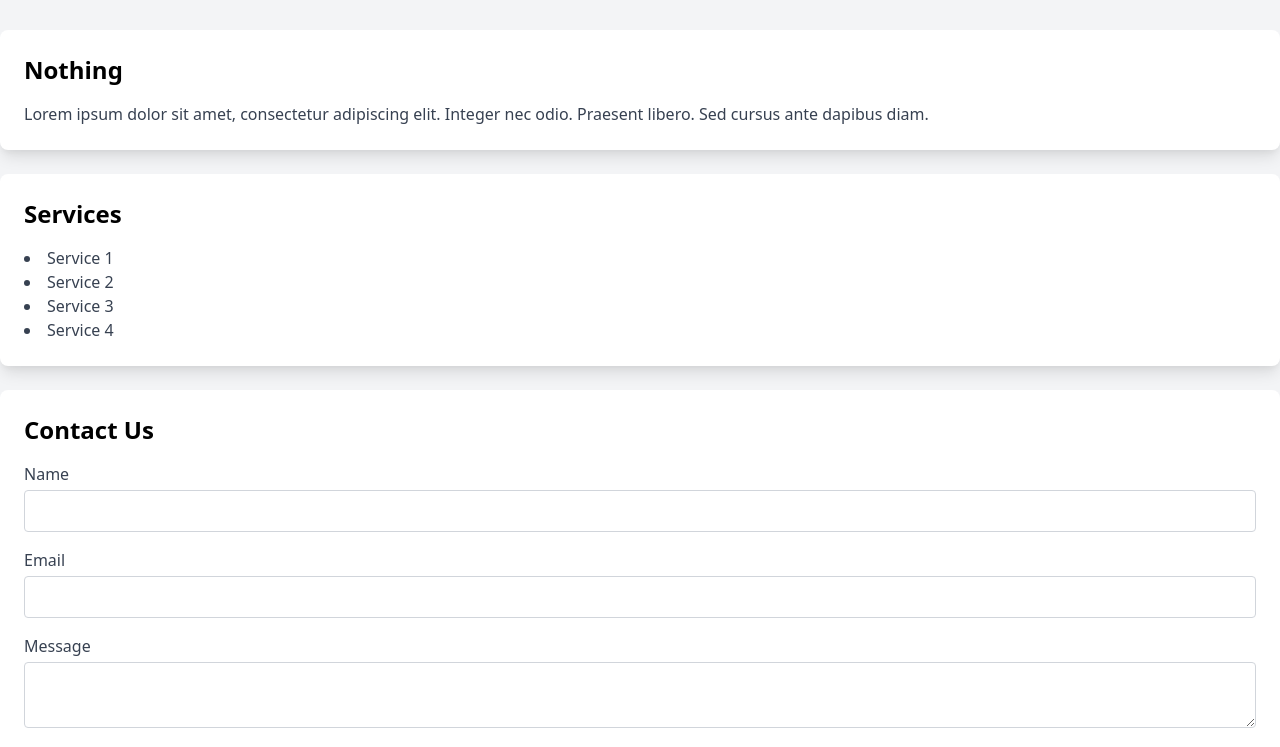
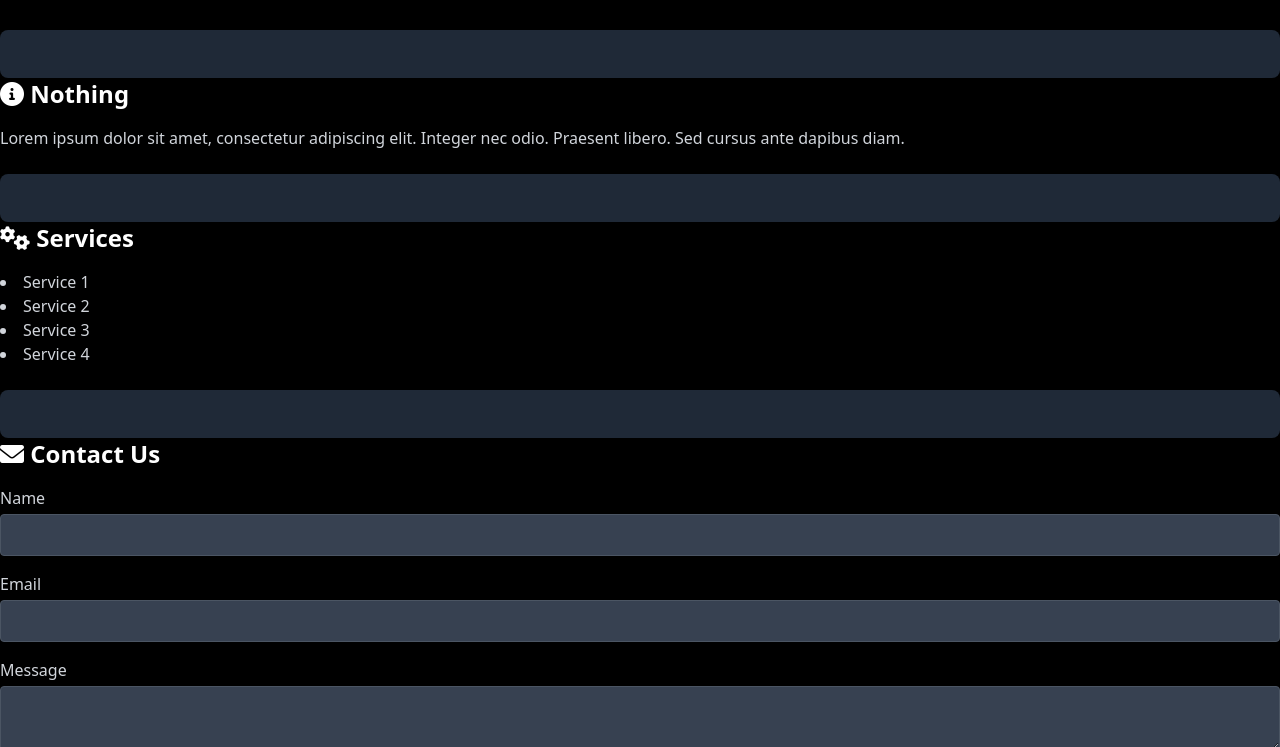
Before and after one commit to Emberate/fictional-adventure, a plain HTML site: page index.html in a window 1280 px wide. Shown: the part 70-817 px from the top of the page. Drawn offline with nearby package versions, Linux system fonts and the light colour scheme.

Commit message:
new template

```diff
--- a/index.html
+++ b/index.html
@@ -5,48 +5,49 @@
     <meta name="viewport" content="width=device-width, initial-scale=1.0">
     <title>Beautiful Home Page</title>
     <link href="https://cdn.jsdelivr.net/npm/tailwindcss@2.2.19/dist/tailwind.min.css" rel="stylesheet">
+    <link rel="stylesheet" href="https://cdnjs.cloudflare.com/ajax/libs/font-awesome/6.0.0-beta3/css/all.min.css">
 </head>
-<body class="bg-gray-100"></body>
+<body class="bg-black text-white"></body>
     <header class="bg-blue-600 text-white p-4">
-        <div class="container mx-auto">
-            <h1 class="text-3xl font-bold">Welcome</h1>
+        <div class="container mx-auto"></div>
+            <h1 class="text-3xl font-bold"><i class="fas fa-home"></i> Welcome</h1>
         </div>
     </header>
-    <main class="container mx-auto mt-8">
-        <section class="bg-white p-6 rounded-lg shadow-lg">
-            <h2 class="text-2xl font-semibold mb-4">Nothing</h2>
-            <p class="text-gray-700">Lorem ipsum dolor sit amet, consectetur adipiscing elit. Integer nec odio. Praesent libero. Sed cursus ante dapibus diam.</p>
+    <main class="container mx-auto mt-8"></main>
+        <section class="bg-gray-800 p-6 rounded-lg shadow-lg"></section>
+            <h2 class="text-2xl font-semibold mb-4"><i class="fas fa-info-circle"></i> Nothing</h2>
+            <p class="text-gray-300">Lorem ipsum dolor sit amet, consectetur adipiscing elit. Integer nec odio. Praesent libero. Sed cursus ante dapibus diam.</p>
         </section>
-        <section class="bg-white p-6 rounded-lg shadow-lg mt-6">
-            <h2 class="text-2xl font-semibold mb-4">Services</h2>
-            <ul class="list-disc list-inside text-gray-700">
+        <section class="bg-gray-800 p-6 rounded-lg shadow-lg mt-6"></section>
+            <h2 class="text-2xl font-semibold mb-4"><i class="fas fa-cogs"></i> Services</h2>
+            <ul class="list-disc list-inside text-gray-300">
                 <li>Service 1</li>
                 <li>Service 2</li>
                 <li>Service 3</li>
                 <li>Service 4</li>
             </ul>
         </section>
-        <section class="bg-white p-6 rounded-lg shadow-lg mt-6">
-            <h2 class="text-2xl font-semibold mb-4">Contact Us</h2>
+        <section class="bg-gray-800 p-6 rounded-lg shadow-lg mt-6"></section>
+            <h2 class="text-2xl font-semibold mb-4"><i class="fas fa-envelope"></i> Contact Us</h2>
             <form>
-                <div class="mb-4">
-                    <label class="block text-gray-700">Name</label>
-                    <input type="text" class="w-full p-2 border border-gray-300 rounded mt-1">
+                <div class="mb-4"></div>
+                    <label class="block text-gray-300">Name</label>
+                    <input type="text" class="w-full p-2 border border-gray-600 rounded mt-1 bg-gray-700 text-white">
                 </div>
-                <div class="mb-4">
-                    <label class="block text-gray-700">Email</label>
-                    <input type="email" class="w-full p-2 border border-gray-300 rounded mt-1">
+                <div class="mb-4"></div>
+                    <label class="block text-gray-300">Email</label>
+                    <input type="email" class="w-full p-2 border border-gray-600 rounded mt-1 bg-gray-700 text-white">
                 </div>
-                <div class="mb-4">
-                    <label class="block text-gray-700">Message</label>
-                    <textarea class="w-full p-2 border border-gray-300 rounded mt-1"></textarea>
+                <div class="mb-4"></div>
+                    <label class="block text-gray-300">Message</label>
+                    <textarea class="w-full p-2 border border-gray-600 rounded mt-1 bg-gray-700 text-white"></textarea>
                 </div>
                 <button type="submit" class="bg-blue-600 text-white p-2 rounded">Submit</button>
             </form>
         </section>
     </main>
-    <footer class="bg-gray-800 text-white p-4 mt-8">
-        <div class="container mx-auto text-center">
+    <footer class="bg-gray-900 text-white p-4 mt-8"></footer>
+        <div class="container mx-auto text-center"></div>
             &copy; 2023 My Website. All rights reserved.
         </div>
     </footer>
```
